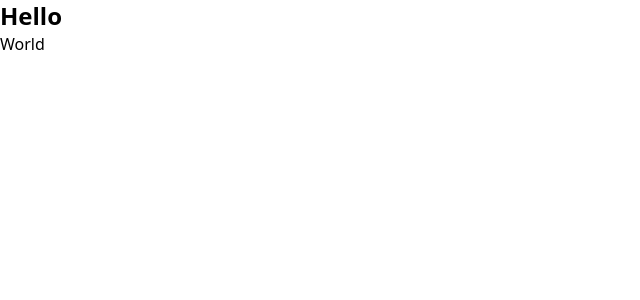
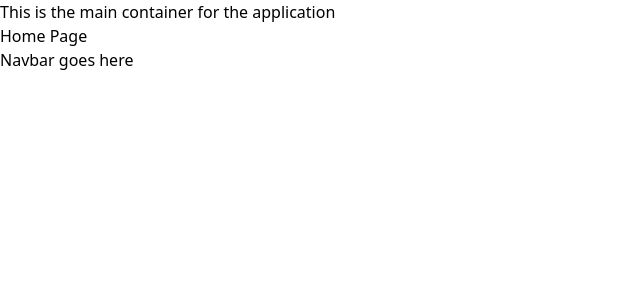
Before and after one commit to greyseth/windor, a React (Vite) app: page / in a window 1280 px wide. Shown: the top 300 px of the page, without its empty margins (0-640 px from the left). Built offline with nearby package versions, Linux system fonts and the light colour scheme.

Commit message:
routing and app container implementation

```diff
--- a/src/App.jsx
+++ b/src/App.jsx
@@ -1,8 +1,11 @@
+import { Outlet } from "react-router-dom";
+
 function App() {
   return (
     <>
-      <p className="hellotext">Hello</p>
-      <p>World</p>
+      <p>This is the main container for the application</p>
+      <Outlet />
+      <p>Navbar goes here</p>
     </>
   );
 }
--- a/src/main.jsx
+++ b/src/main.jsx
@@ -4,12 +4,32 @@ import "../src/assets/css/style.css";
 import App from "./App.jsx";
 import LoginProvider from "./providers/LoginProvider.jsx";
 import LoginChecker from "./components/global/LoginChecker.jsx";
+import { createBrowserRouter, Router, RouterProvider } from "react-router-dom";
+import Login from "./pages/Login.jsx";
+import Home from "./pages/Home.jsx";
+
+const router = createBrowserRouter([
+  {
+    path: "/",
+    element: <App />,
+    children: [
+      {
+        path: "/",
+        element: <Home />,
+      },
+    ],
+  },
+  {
+    path: "/auth",
+    element: <Login />,
+  },
+]);
 
 createRoot(document.getElementById("root")).render(
   <StrictMode>
     <LoginProvider>
       <LoginChecker />
-      <App />
+      <RouterProvider router={router} />
     </LoginProvider>
   </StrictMode>
 );
--- a/src/pages/Home.jsx
+++ b/src/pages/Home.jsx
@@ -0,0 +1,7 @@
+export default function Home() {
+  return (
+    <>
+      <p>Home Page</p>
+    </>
+  );
+}
--- a/src/pages/Login.jsx
+++ b/src/pages/Login.jsx
@@ -5,4 +5,10 @@ export default function Login() {
   const { loginToken, setLoginToken } = useContext(LoginContext);
 
   const [loginInput, setLoginInput] = useState({});
+
+  return (
+    <>
+      <p>Login page</p>
+    </>
+  );
 }
```
